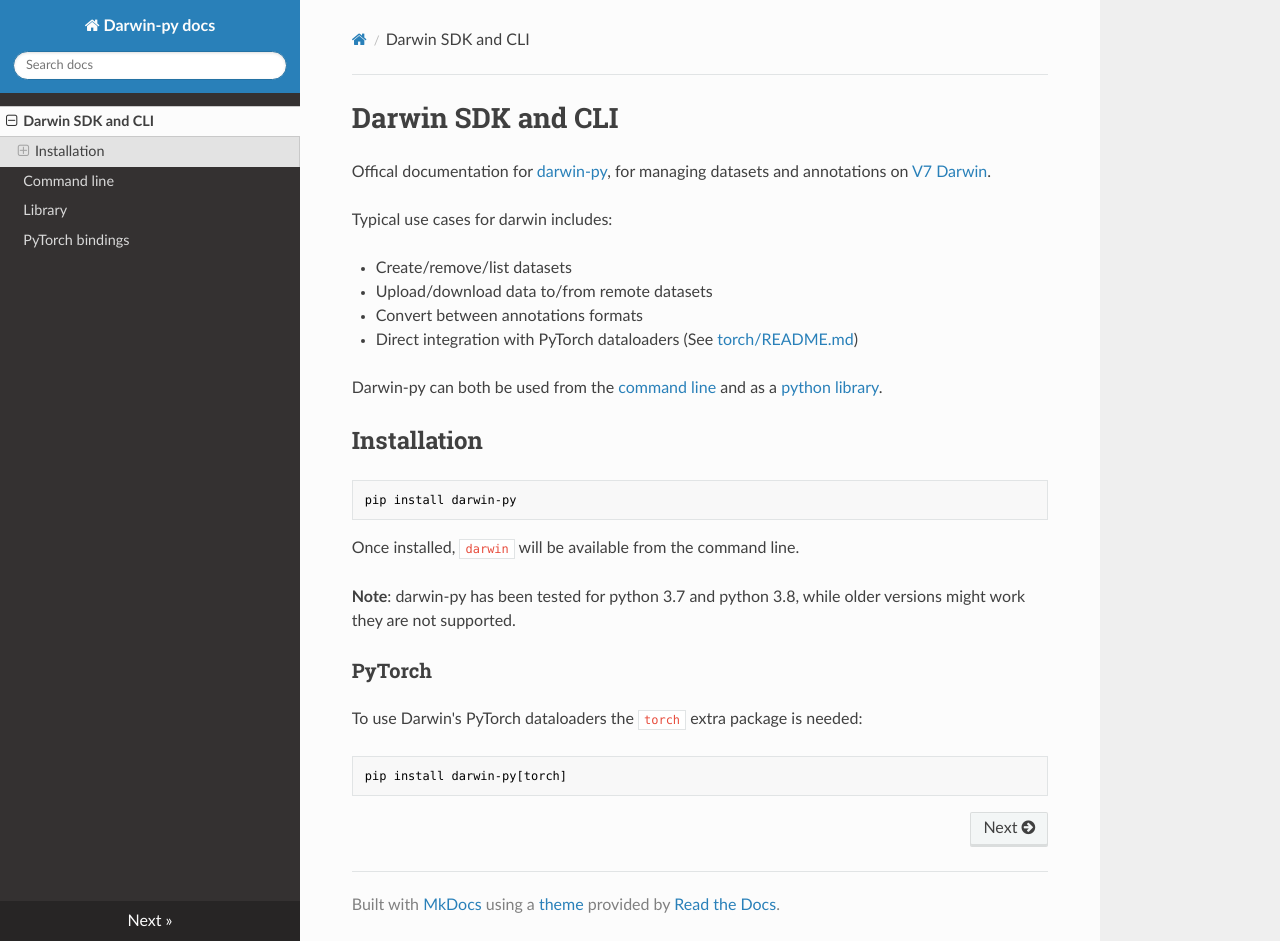
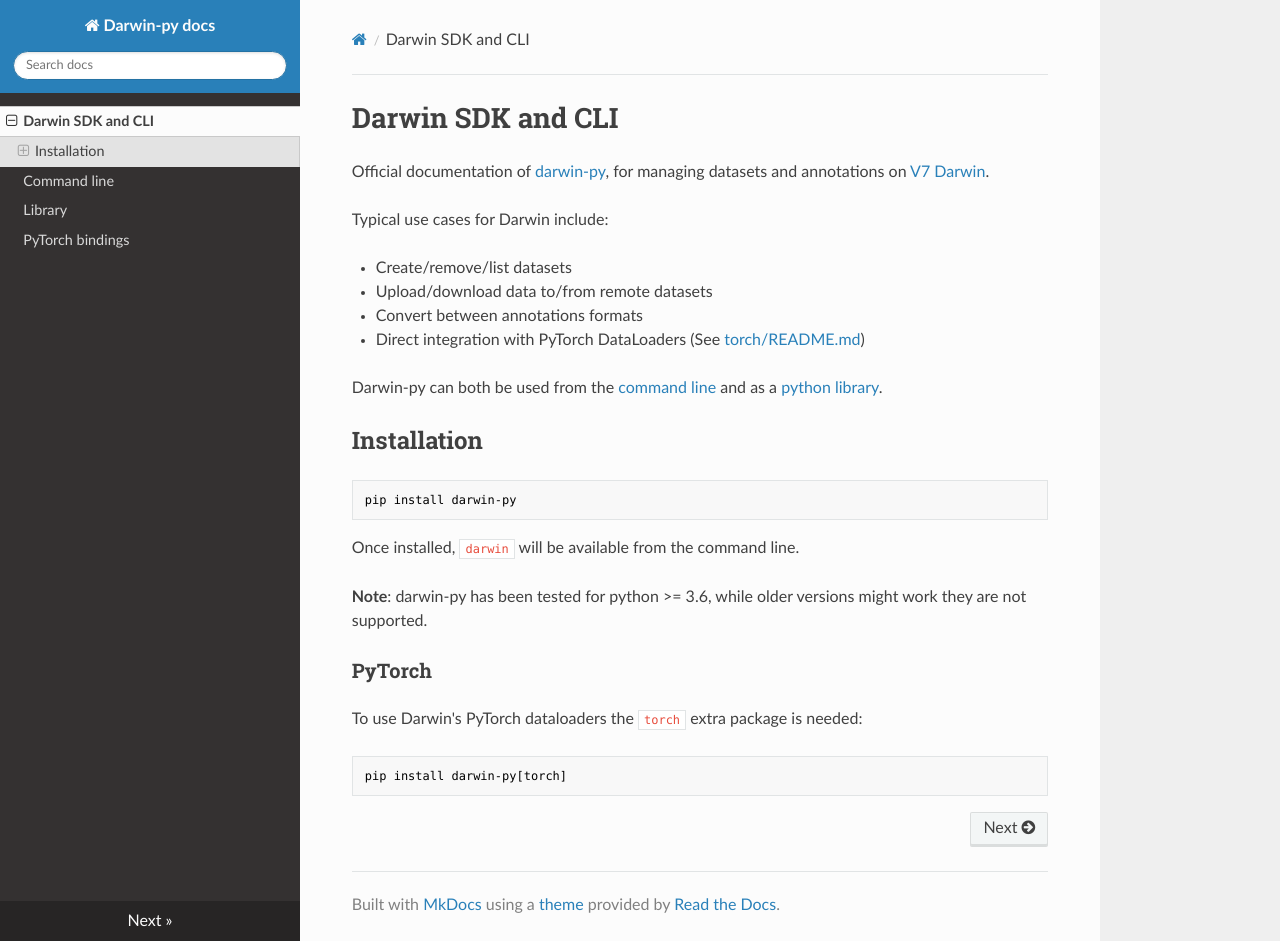
Before and after one commit to v7labs/darwin-py, an MkDocs documentation site: the page built from docs/index.md, in a window 1280 px wide and 941 px high. Built offline with MkDocs 1.6.1, drawn with Linux system fonts in a browser that asks for light colours; nearby versions of some CDN libraries; a script that is not in the unit is left out.

Commit message:
Propose changes to docs (#83)
* Propose changes to docs

* Update docs/index.md

Co-authored-by: Simon Edwardsson <simon.edwardsson@gmail.com>

````diff
--- a/docs/index.md
+++ b/docs/index.md
@@ -1,15 +1,15 @@
 # Darwin SDK and CLI
-Offical documentation for [darwin-py](https://github.com/v7labs/darwin-py/), for managing datasets and annotations on
+Official documentation of [darwin-py](https://github.com/v7labs/darwin-py/), for managing datasets and annotations on
 [V7 Darwin](https://darwin.v7labs.com).
 
-Typical use cases for darwin includes:
+Typical use cases for Darwin include:
 
 - Create/remove/list datasets
 - Upload/download data to/from remote datasets
 - Convert between annotations formats
-- Direct integration with PyTorch dataloaders (See [torch/README.md](darwin/torch/README.md))
+- Direct integration with PyTorch DataLoaders (See [torch/README.md](darwin/torch/README.md))
 
-Darwin-py can both be used from the [command line](commandline.md) and as a [python library](#usage-as-a-python-library).
+Darwin-py can both be used from the [command line](commandline.md) and as a [python library](library.md).
 
 ## Installation
 ```bash
@@ -18,7 +18,7 @@
 
 Once installed, `darwin` will be available from the command line.
 
-**Note**: darwin-py has been tested for python 3.7 and python 3.8, while older versions might work they are not supported.
+**Note**: darwin-py has been tested for python >= 3.6, while older versions might work they are not supported.
 
 ### PyTorch
 
````
Also changed, not shown: docs/commandline.md (+4 -6 lines), docs/library.md (+1 -1 lines), docs/torch.md (line endings or trailing spaces).
